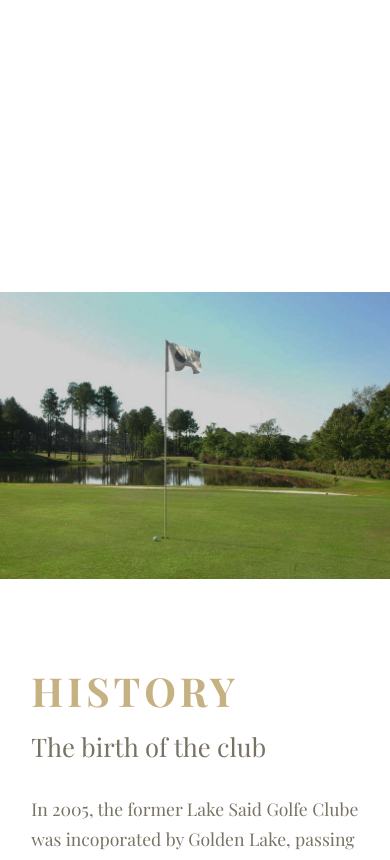
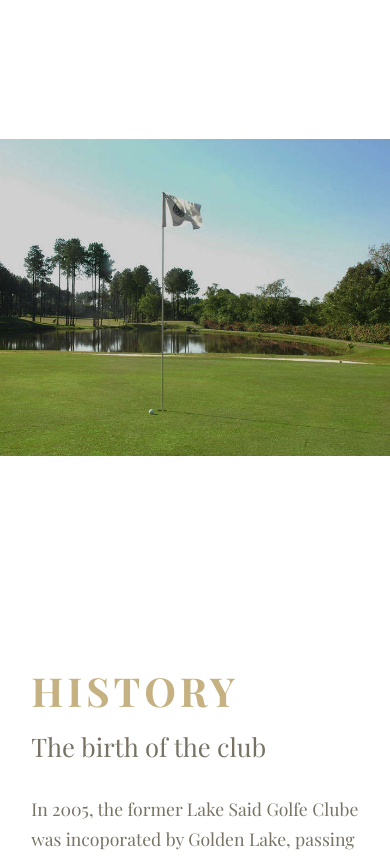
Before and after one commit to ricardohan93/GoldenLake, a plain HTML site: page index_eng.html in a window 390 px wide. Shown: the part 1140-2000 px from the top of the page. Drawn offline with nearby package versions, Linux system fonts and the light colour scheme; a web font is replaced by a local one.

Commit message:
small modifications

```diff
--- a/index.css
+++ b/index.css
@@ -646,12 +646,18 @@ a {
     font-size: 3.2em;
   }
   .intro {
-    display: grid;
+    /* display: grid;
     grid-template-columns: 100%;
-    grid-template-rows: 85vh 40vh;
+    grid-template-rows: 85vh 40vh; */
+    display: flex;
+    flex-flow: row wrap;
+    width: 100%;
+    height: 125vh;
   }
   .intro_left_content {
+    position: inherit;
     width: 85%;
+    margin-bottom: 50px;
   }
   .intro_left h3 {
     font-size: 2.5em;
@@ -663,7 +669,8 @@ a {
   }
   /* Change image in mobile */
   .intro_right {
-    margin-bottom: 50px;
+    width: 100%;
+    height: 30%;
   }
   .golf_course_grid {
     /* display: grid;
@@ -726,7 +733,7 @@ a {
     /* grid-template-columns: 100%;
     grid-template-rows: 75vh 40vh; */
     width: 100%;
-    height: 115vh;
+    height: 105vh;
     display: flex;
     flex-flow: row wrap;
     justify-content: center;
@@ -734,6 +741,7 @@ a {
   .course_content {
     margin-left: 8%;
     margin-right: 8%;
+    margin-bottom: 50px;
   }
   .course_content h4 {
     width: 100%;
```
